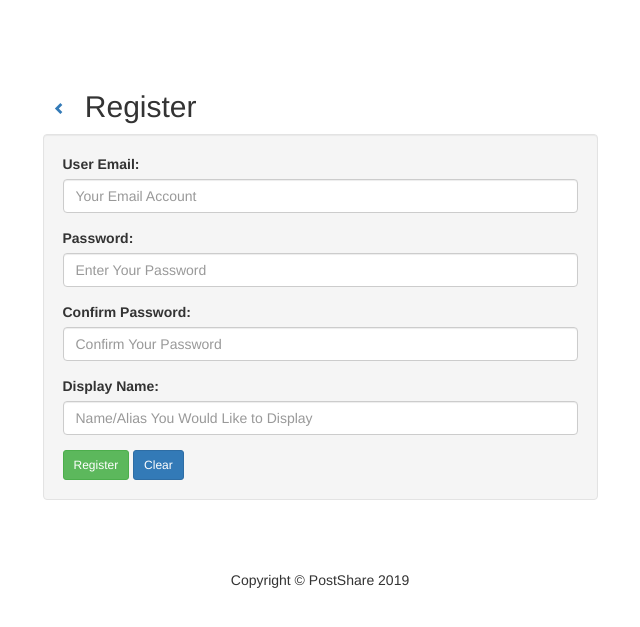
After one commit to C-Shi/PostShare, a PHP site: page /register.php in a window 1280 px wide. The commit adds this page. Shown: the top 627 px of the page, without its empty margins (320-960 px from the left). Run offline with PHP 8.4, Linux system fonts and the light colour scheme.

Commit message:
register user

```diff
--- a/function.php
+++ b/function.php
@@ -57,4 +57,30 @@
     }
   }
 
+  function register_user($email, $password, $confirm_password, $name) {
+    global $connection;
+    $message = "";
+    // verify posted data
+    if(!$email || !$password || !$confirm_password || !$name) {
+      $message = "Empty Field Detected";
+    } elseif ($password !== $confirm_password) {
+      $message .= " Password Does Not Match";
+    } else {
+      $email = mysqli_real_escape_string($connection, $email);
+      $password = mysqli_real_escape_string($connection, $password);
+      $name = mysqli_real_escape_string($connection, $name);
+      $hash = password_hash($password, PASSWORD_DEFAULT);
+      $query = "INSERT INTO users(email, password, name, role) VALUES('$email', '$hash', '$name', 'Subscriber');";
+      $query_register_user = mysqli_query($connection, $query);
+      if(!$query_register_user) {
+        $message .= " " . mysqli_error($connection);
+      } elseif (mysqli_affected_rows($connection) === '0') {
+        $message .= " Cannot Insert!";
+      } else {
+        $message = "Registeration Completed!";
+      }
+    }
+    return $message;
+  }
+
  ?>
--- a/include/footer.php
+++ b/include/footer.php
@@ -1,8 +1,8 @@
 <!-- Footer -->
         <footer>
             <div class="row">
-                <div class="col-lg-12">
-                    <p>Copyright &copy; Your Website 2014</p>
+                <div class="col-lg-12 text-center">
+                    <p>Copyright &copy; PostShare 2019</p>
                 </div>
                 <!-- /.col-lg-12 -->
             </div>
@@ -12,12 +12,6 @@
     </div>
     <!-- /.container -->
 
-    <!-- jQuery -->
-    <script src="https://code.jquery.com/jquery-3.4.0.js" integrity="sha256-DYZMCC8HTC+QDr5QNaIcfR7VSPtcISykd+6eSmBW5qo=" crossorigin="anonymous"></script>
-
-    <!-- Bootstrap Core JavaScript -->
-    <script src="https://maxcdn.bootstrapcdn.com/bootstrap/3.3.7/js/bootstrap.min.js" integrity="sha384-Tc5IQib027qvyjSMfHjOMaLkfuWVxZxUPnCJA7l2mCWNIpG9mGCD8wGNIcPD7Txa" crossorigin="anonymous"></script>
-
 </body>
 
 </html>
--- a/include/header.php
+++ b/include/header.php
@@ -20,6 +20,12 @@
     <!-- Custom CSS -->
     <link href="css/blog-home.css" rel="stylesheet">
 
+    <!-- jQuery -->
+    <script src="https://code.jquery.com/jquery-3.4.0.js" integrity="sha256-DYZMCC8HTC+QDr5QNaIcfR7VSPtcISykd+6eSmBW5qo=" crossorigin="anonymous"></script>
+
+    <!-- Bootstrap Core JavaScript -->
+    <script src="https://maxcdn.bootstrapcdn.com/bootstrap/3.3.7/js/bootstrap.min.js" integrity="sha384-Tc5IQib027qvyjSMfHjOMaLkfuWVxZxUPnCJA7l2mCWNIpG9mGCD8wGNIcPD7Txa" crossorigin="anonymous"></script>
+
     <!-- HTML5 Shim and Respond.js IE8 support of HTML5 elements and media queries -->
     <!-- WARNING: Respond.js doesn't work if you view the page via file:// -->
     <!--[if lt IE 9]>
--- /dev/null
+++ b/register.php
@@ -0,0 +1,67 @@
+<?php include "include/db.php"?>
+<?php include "include/header.php" ?>
+<?php include "function.php"?>
+
+<?php
+  if(isset($_SESSION['current_user_id'])) {
+    header("Location: /");
+  }
+?>
+
+<div class="container">
+  <div class="row">
+    <div class="col-lg-6 col-lg-offset-3">
+      <h2>
+      <a class="btn btn-sm" href="/"><span class="glyphicon glyphicon-chevron-left" aria-hidden="true"></span></a>
+        Register
+      </h2>
+      <form action="" method="POST" class="well">
+        <div class="form-group">
+          <label for="">User Email: </label>
+          <input type="email" class="form-control" name="email" placeholder="Your Email Account">
+        </div>
+        <div class="form-group">
+          <label for="">Password: </label>
+          <input type="password" class="form-control" name="new_password" placeholder="Enter Your Password">
+        </div>
+        <div class="form-group">
+          <label for="">Confirm Password:</label>
+          <input type="password" class="form-control" name="confirm_password" placeholder="Confirm Your Password">
+        </div>
+        <div class="form-group">
+          <label for="">Display Name:</label>
+          <input type="text" class="form-control" name="name" placeholder="Name/Alias You Would Like to Display">
+        </div>
+        <?php
+            if(isset($_POST['register'])) {
+              $email = $_POST['email'];
+              $password = $_POST['new_password'];
+              $confirm_password = $_POST['confirm_password'];
+              $name = $_POST['name'];
+              $message = register_user($email, $password, $confirm_password, $name);
+              if ($message === 'Registeration Completed!') {
+                // login_process($email, $password);
+                echo "<div class='alert alert-success' role='alert' id='message'>$message</div>";
+              } else {
+                echo "<div class='alert alert-danger' role='alert' id='message'>$message</div>";
+              }
+              unset($_POST);
+            }
+        ?>
+        <button type="submit" name="register" class="btn btn-sm btn-success">Register</button>
+        <button type="button" id="clear" class="btn btn-sm btn-primary">Clear</button>
+      </form>
+    </div>
+  </div>
+</div>
+
+<script>
+  var message = $("#message");
+  if(!message.is(':empty')) {
+    setTimeout(function() {
+      message.remove();
+    }, 3000)
+  }
+</script>
+
+<?php include "include/footer.php" ?>
```
